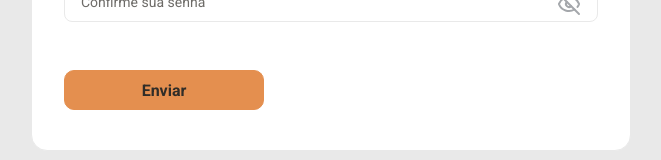
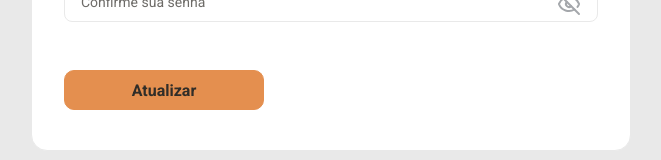
Before and after one commit to Brunoo-Lima/authentication-user, a React (Vite) app in the folder web/: page /reset-password in a window 1280 px wide. Shown: the part 439-599 px from the top of the page, without its empty margins (309-970 px from the left). Built offline with nearby package versions, Linux system fonts and the light colour scheme; no server answers.

Commit message:
feat: added password reset screen.

```diff
--- a/web/src/components/forms/forgot-password-form/forgot-password-form.tsx
+++ b/web/src/components/forms/forgot-password-form/forgot-password-form.tsx
@@ -51,8 +51,13 @@ export const ForgotPasswordForm = ({ setStep }: IForgotPasswordProps) => {
         <Input.ErrorMessage message={errors?.email?.message} />
       </Input.Root>
 
-      <Button className={s.btn__submit} variant="default" type="submit">
-        Enviar
+      <Button
+        className={s.btn__submit}
+        variant="default"
+        type="submit"
+        disabled={forgotPassword.isPending}
+      >
+        {forgotPassword.isPending ? 'Enviando...' : 'Enviar'}
       </Button>
     </form>
   );
--- a/web/src/components/forms/reset-password-form/reset-password-form.tsx
+++ b/web/src/components/forms/reset-password-form/reset-password-form.tsx
@@ -7,8 +7,16 @@ import {
 import s from './reset-password-form.module.css';
 import { InputPassword } from '../../ui/input/input-password/input-password';
 import { Button } from '../../ui/button/button';
+import { useResetPassword } from '../../../services/password';
+import { toast } from 'sonner';
+import { useNavigate } from 'react-router-dom';
 
-export const ResetPasswordForm = () => {
+interface IResetPasswordFormProps {
+  token: string | null;
+}
+
+export const ResetPasswordForm = ({ token }: IResetPasswordFormProps) => {
+  const navigate = useNavigate();
   const {
     register,
     handleSubmit,
@@ -16,9 +24,20 @@ export const ResetPasswordForm = () => {
   } = useForm<IResetPasswordFormSchema>({
     resolver: zodResolver(resetPasswordFormSchema),
   });
+  const resetPassword = useResetPassword();
 
-  const onSubmit = (data: any) => {
-    console.log(data);
+  const onSubmit = async (data: IResetPasswordFormSchema) => {
+    try {
+      await resetPassword.mutateAsync(
+        { token: token || '', password: data.password },
+        {
+          onSuccess: () => {
+            toast.success('Senha atualizada com sucesso!');
+            navigate('/');
+          },
+        },
+      );
+    } catch {}
   };
 
   return (
@@ -40,7 +59,7 @@ export const ResetPasswordForm = () => {
       />
 
       <Button className={s.btn__submit} variant="default" type="submit">
-        Enviar
+        {resetPassword.isPending ? 'Atualizando...' : 'Atualizar'}
       </Button>
     </form>
   );
--- a/web/src/pages/reset-password/reset-password.tsx
+++ b/web/src/pages/reset-password/reset-password.tsx
@@ -1,8 +1,12 @@
+import { useSearchParams } from 'react-router-dom';
 import { ResetPasswordForm } from '../../components/forms/reset-password-form/reset-password-form';
 import { Head } from '../../components/head';
 import s from './reset-password.module.css';
 
 export const ResetPassword = () => {
+  const [searchParams] = useSearchParams();
+  const token = searchParams.get('token');
+
   return (
     <>
       <Head title="Resetar senha" />
@@ -10,7 +14,7 @@ export const ResetPassword = () => {
       <section className={s.reset__password__wrapper}>
         <div className={s.card__wrapper}>
           <h1>Resetar senha</h1>
-          <ResetPasswordForm />
+          <ResetPasswordForm token={token} />
         </div>
       </section>
     </>
--- a/web/src/services/password.ts
+++ b/web/src/services/password.ts
@@ -21,3 +21,22 @@ export const useForgotPassword = () => {
     },
   });
 };
+
+const resetPassword = async (token: string, password: string) => {
+  const { data } = await api.post('/auth/reset-password', { token, password });
+
+  return data;
+};
+
+export const useResetPassword = () => {
+  return useMutation({
+    mutationKey: ['reset-password'],
+    mutationFn: (data: { token: string; password: string }) => {
+      return resetPassword(data.token, data.password);
+    },
+    onError: (error: AxiosError) => {
+      const message = error.message || 'Erro ao enviar email.';
+      toast.error(message);
+    },
+  });
+};
```
